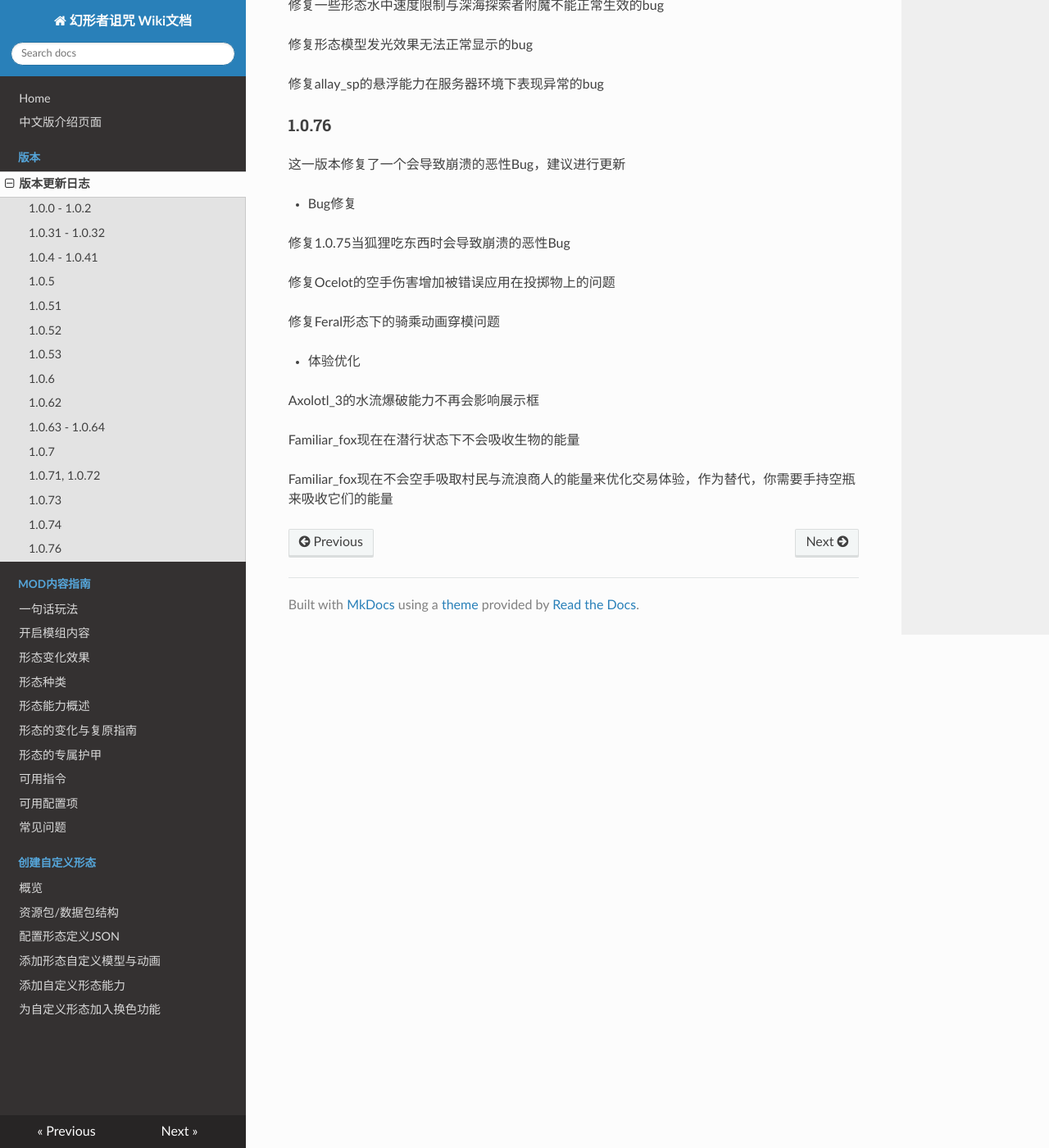
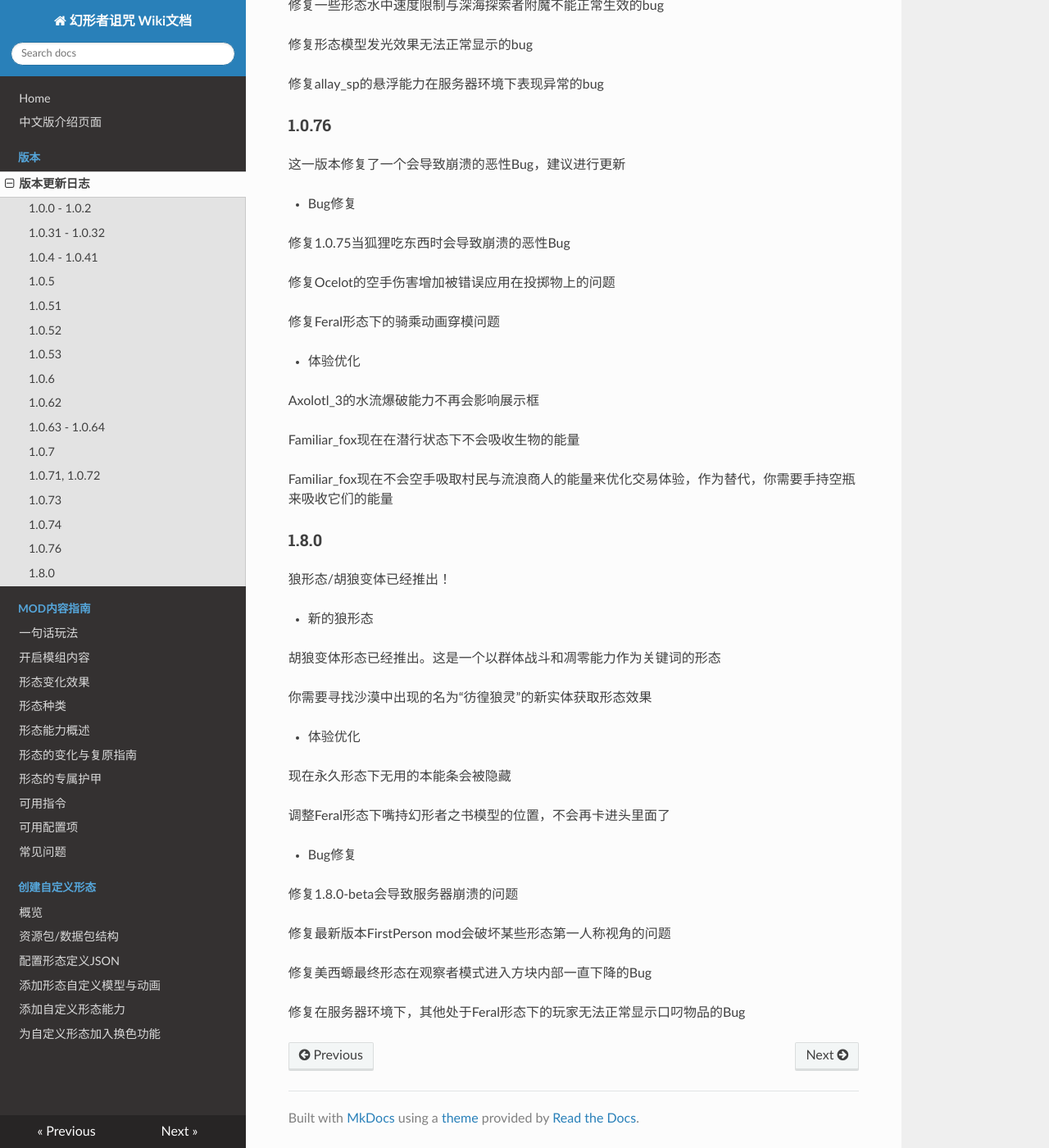
Before and after one commit to onixary/ssc_wiki, an MkDocs documentation site: the page built from docs/update_log/update_log.md, in a window 1280 px wide and 1400 px high, scrolled down 6070 px. Shown: the whole window at 82% size. Built offline with MkDocs 1.6.1, drawn with Linux system fonts in a browser that asks for light colours; nearby versions of some CDN libraries.

Commit message:
Update update_log.md for version 1.8.0 changes
Added details about new wolf and jackal forms, experience optimizations, and various bug fixes in version 1.8.0.

```diff
--- a/docs/update_log/update_log.md
+++ b/docs/update_log/update_log.md
@@ -269,3 +269,29 @@ bug修复与相关优化
   Familiar_fox现在在潜行状态下不会吸收生物的能量
 
   Familiar_fox现在不会空手吸取村民与流浪商人的能量来优化交易体验，作为替代，你需要手持空瓶来吸收它们的能量
+
+### 1.8.0
+
+  狼形态/胡狼变体已经推出！
+
+- 新的狼形态
+
+  胡狼变体形态已经推出。这是一个以群体战斗和凋零能力作为关键词的形态
+
+  你需要寻找沙漠中出现的名为“彷徨狼灵”的新实体获取形态效果
+
+- 体验优化
+
+  现在永久形态下无用的本能条会被隐藏
+
+  调整Feral形态下嘴持幻形者之书模型的位置，不会再卡进头里面了
+
+- Bug修复
+
+  修复1.8.0-beta会导致服务器崩溃的问题
+
+  修复最新版本FirstPerson mod会破坏某些形态第一人称视角的问题
+
+  修复美西螈最终形态在观察者模式进入方块内部一直下降的Bug
+
+  修复在服务器环境下，其他处于Feral形态下的玩家无法正常显示口叼物品的Bug
```
